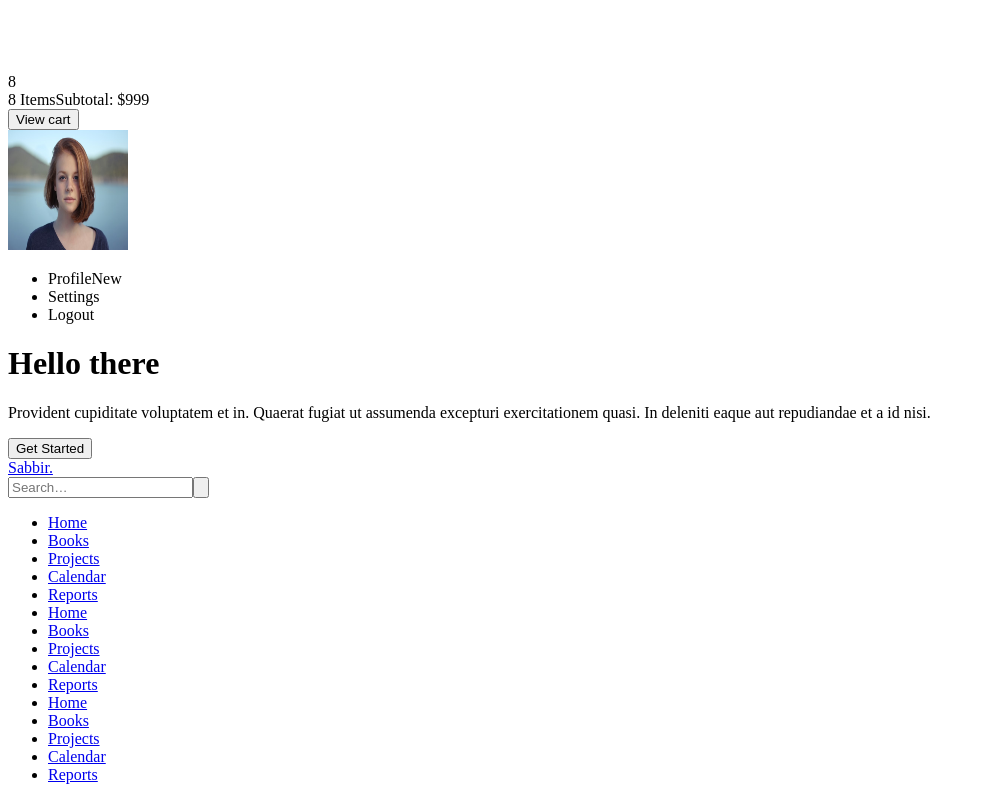
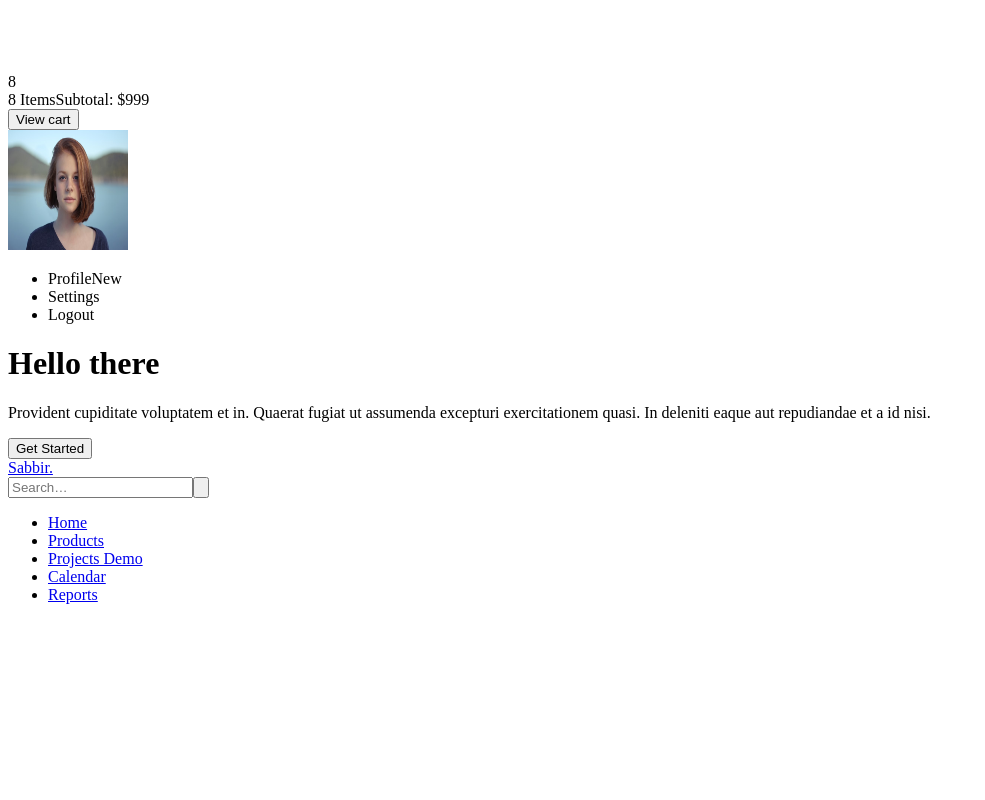
Before and after one commit to sabbir2609/turbonext-dev, a Next.js app: page / in a window 1280 px wide. Shown: the part 2530-3330 px from the top of the page, without its empty margins (0-985 px from the left). After the commit the page ends 3150 px from the top, so only its background shows below. Built offline with nearby package versions, Linux system fonts and the light colour scheme.

Commit message:
fixed that bullshit

```diff
--- a/app/components/sidebar.tsx
+++ b/app/components/sidebar.tsx
@@ -13,22 +13,12 @@ const userNavigation = [
 ]
 const navigation = [
     { id: 1, name: 'Home', href: '/homepage', current: true },
-    { id: 2, name: 'Books', href: '/products', current: false },
-    { id: 3, name: 'Projects', href: '#', current: false },
+    { id: 2, name: 'Products', href: '/products', current: false },
+    { id: 3, name: 'Projects Demo', href: '/products-all', current: false },
     { id: 4, name: 'Calendar', href: '#', current: false },
     { id: 5, name: 'Reports', href: '#', current: false },
 
     // experimental
-    { id: 1, name: 'Home', href: '/homepage', current: true },
-    { id: 2, name: 'Books', href: '/products', current: false },
-    { id: 3, name: 'Projects', href: '#', current: false },
-    { id: 4, name: 'Calendar', href: '#', current: false },
-    { id: 5, name: 'Reports', href: '#', current: false },
-    { id: 1, name: 'Home', href: '/homepage', current: true },
-    { id: 2, name: 'Books', href: '/products', current: false },
-    { id: 3, name: 'Projects', href: '#', current: false },
-    { id: 4, name: 'Calendar', href: '#', current: false },
-    { id: 5, name: 'Reports', href: '#', current: false },
 ]
 
 export default function Sidebar() {
--- a/app/layout.tsx
+++ b/app/layout.tsx
@@ -43,7 +43,7 @@ export default function RootLayout({
                                     </div>
                                 </div>
                             </div>
-                            <ul className="menu p-4 w-80 bg-base-100">
+                            <ul className="menu p-4 w-80 bg-base-200">
                                 {/* <!-- Sidebar content here --> */}
                                 <Sidebar />
 
--- a/app/products/page.tsx
+++ b/app/products/page.tsx
@@ -11,7 +11,7 @@ export default async function ProductsAll() {
             <div className="grid grid-cols-1 gap-4 md:grid-cols-2 lg:grid-cols-3 p-4">
                 {results?.map((item: any) => (
                     <div key={item.id} className="card card-compact bg-base-100 h-80 shadow-xl">
-                        <figure><Image height={500} width={500} src={item.images.length > 0 && item.images ? item.images.image : '/images/placeholder-image.webp'} alt={item.title} /></figure>
+                        <figure><Image height={500} width={500} src={item?.images[0]?.image || '/images/placeholder-image.webp'} alt={item.title} /></figure>
                         <div className="card-body">
                             <h2 className="card-title truncate hover:text-clip">{item.title}</h2>
                             <p className="truncate hover:text-clip">{item.description}</p>
```
Also changed, not shown: note.txt, package.json (line endings or trailing spaces).
